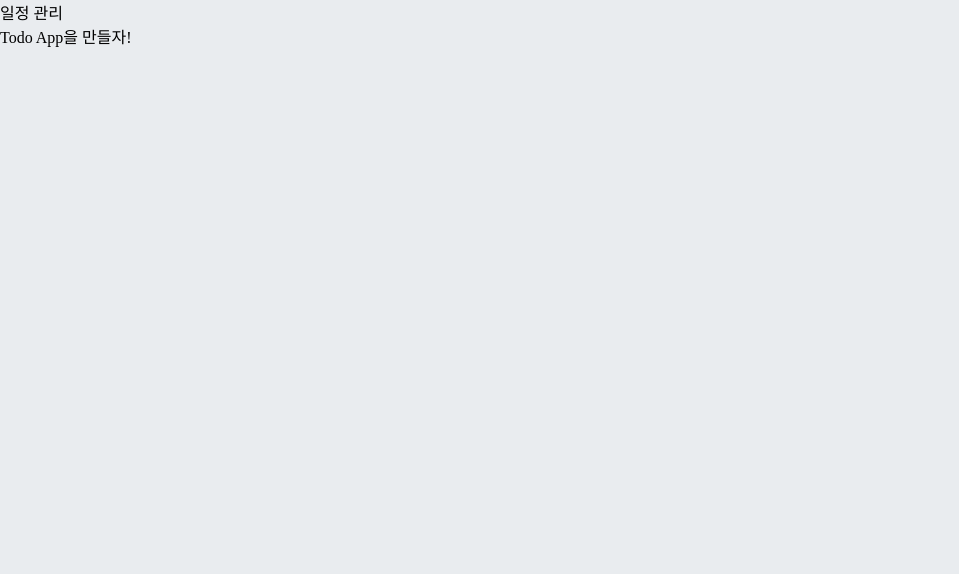
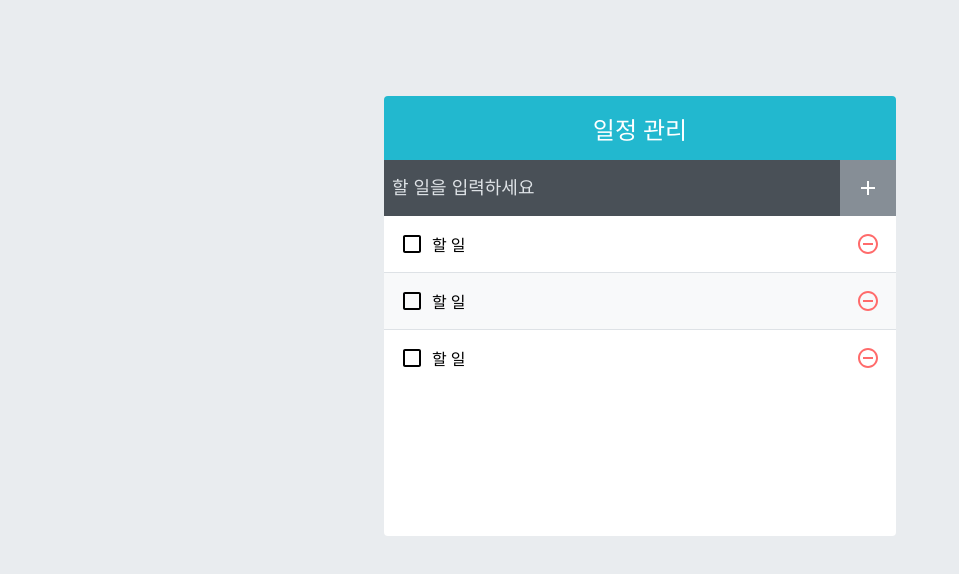
Before and after one commit to jooneei17/AWS_fullstack_react_first, a React (Create React App) app: page / in a window 1280 px wide. Shown: the top 574 px of the page, without its empty margins (0-959 px from the left). Built offline with nearby package versions, Linux system fonts and the light colour scheme.

Commit message:
일정 관리 페이지 만들기

```diff
--- a/src/App.js
+++ b/src/App.js
@@ -1,8 +1,14 @@
-import React from 'react';
-import TodoTemplate from './TodoTemplate';
+import TodoInsert from './components/TodoInsert';
+import TodoTemplate from './components/TodoTemplate';
+import TodoList from './components/TodoList';
 
 const App = () => {
-  return <TodoTemplate>Todo App을 만들자!</TodoTemplate>;
+  return (
+    <TodoTemplate>
+      <TodoInsert />
+      <TodoList />
+    </TodoTemplate>
+  );
 };
 
 export default App;
--- /dev/null
+++ b/src/components/TodoInsert.js
@@ -0,0 +1,16 @@
+import React from 'react';
+import { MdAdd } from 'react-icons/md';
+import './TodoInsert.scss';
+
+const TodoInsert = () => {
+  return (
+    <form className="TodoInsert">
+      <input placeholder="할 일을 입력하세요" />
+      <button>
+        <MdAdd />
+      </button>
+    </form>
+  );
+};
+
+export default TodoInsert;
--- /dev/null
+++ b/src/components/TodoInsert.scss
@@ -0,0 +1,31 @@
+.TodoInsert {
+    display: flex;
+    background: #495057;
+    input {
+        background: none;
+        outline: none;
+        border: none;
+        padding: .5rem;
+        font-size: 1.125rem;
+        line-height: 1.5;
+        color: white;
+        &::placeholder {
+            color: #dee2e6;
+        }
+        flex:1
+    }
+    button {
+        background: #868e96;
+        border: none;
+        color: white;
+        padding: 1rem;
+        font-size: 1.5rem;
+        display: flex;
+        align-items: center;
+        cursor: pointer;
+        transition: 0.1s background ease-in;
+        &:hover{
+            background: #adb5bd;
+        }
+    }
+}
--- /dev/null
+++ b/src/components/TodoList.js
@@ -0,0 +1,14 @@
+import TodoListItem from './TodoListItem';
+import './TodoList.scss';
+
+const TodoList = () => {
+  return (
+    <div className="TodoList">
+      <TodoListItem />
+      <TodoListItem />
+      <TodoListItem />
+    </div>
+  );
+};
+
+export default TodoList;
--- /dev/null
+++ b/src/components/TodoList.scss
@@ -0,0 +1,5 @@
+.TodoList {
+    min-height: 320px;
+    max-height: 513px;
+    overflow-y: auto;
+}
--- /dev/null
+++ b/src/components/TodoListItem.js
@@ -0,0 +1,23 @@
+import React from 'react';
+import './TodoListItem.scss';
+import {
+  MdCheckBoxOutlineBlank,
+  MdCheckBox,
+  MdRemoveCircleOutline,
+} from 'react-icons/md';
+
+const TodoListItems = () => {
+  return (
+    <div className="TodoListItem">
+      <div className="checkbox">
+        <MdCheckBoxOutlineBlank />
+        <div className="text">할 일</div>
+      </div>
+      <div className="remove">
+        <MdRemoveCircleOutline />
+      </div>
+    </div>
+  );
+};
+
+export default TodoListItems;
--- /dev/null
+++ b/src/components/TodoListItem.scss
@@ -0,0 +1,46 @@
+.TodoListItem {
+    padding: 1rem;
+    display: flex;
+    align-items: center;
+    &:nth-child(even){
+        background: #f8f9fa;
+    }
+    .checkbox {
+        cursor: pointer;
+        flex: 1;
+        display: flex;
+        align-items: center;
+        svg {
+            //아이콘
+            font-size: 1.5rem;
+        }
+        .text {
+            margin-left: 0.5rem;
+            flex: 1;
+        }
+        //체크되었을 때 보여줄 스타일
+        &.checked {
+            svg {
+                color : #22b8cf;
+            }
+            .text {
+                color: #adb5bd;
+                text-decoration: line-through;
+            }
+        }
+    }
+    .remove {
+        display: flex;
+        align-items: center;
+        font-size: 1.5rem;
+        color: #ff6b6b;
+        &:hover{
+            color: #ff8787;
+        }
+    }
+
+    //element 사이사이에 테두리 넣어주기
+    & + & {
+        border-top: 1px solid #dee2e6;
+    }
+}
--- a/src/TodoTemplate.js
+++ b/src/components/TodoTemplate.js
@@ -1,4 +1,4 @@
-import React from 'react';
+import './TodoTemplate.scss';
 
 const TodoTemplate = ({ children }) => {
   return (
--- /dev/null
+++ b/src/components/TodoTemplate.scss
@@ -0,0 +1,20 @@
+.TodoTemplate{
+    width: 512px;
+    margin: 6rem auto;
+    border-radius: 4px;
+    overflow: hidden;
+
+    .app-title {
+        background: #22b8cf;
+        color: white;
+        height: 4rem;
+        font-size: 1.5rem;
+        display: flex;
+        align-items: center;
+        justify-content: center;
+    }
+
+    .content {
+        background: white;
+    }
+}
```
